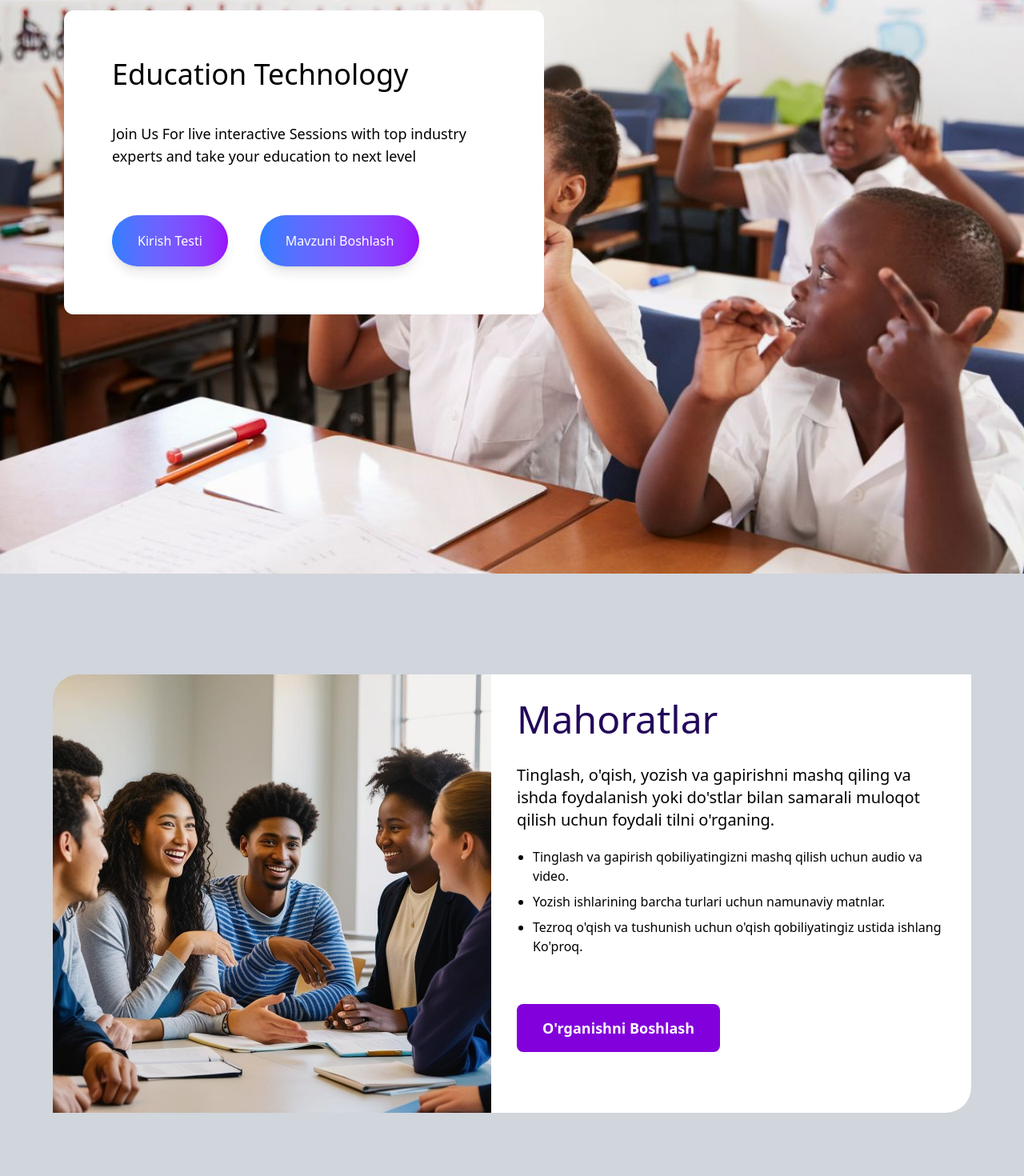
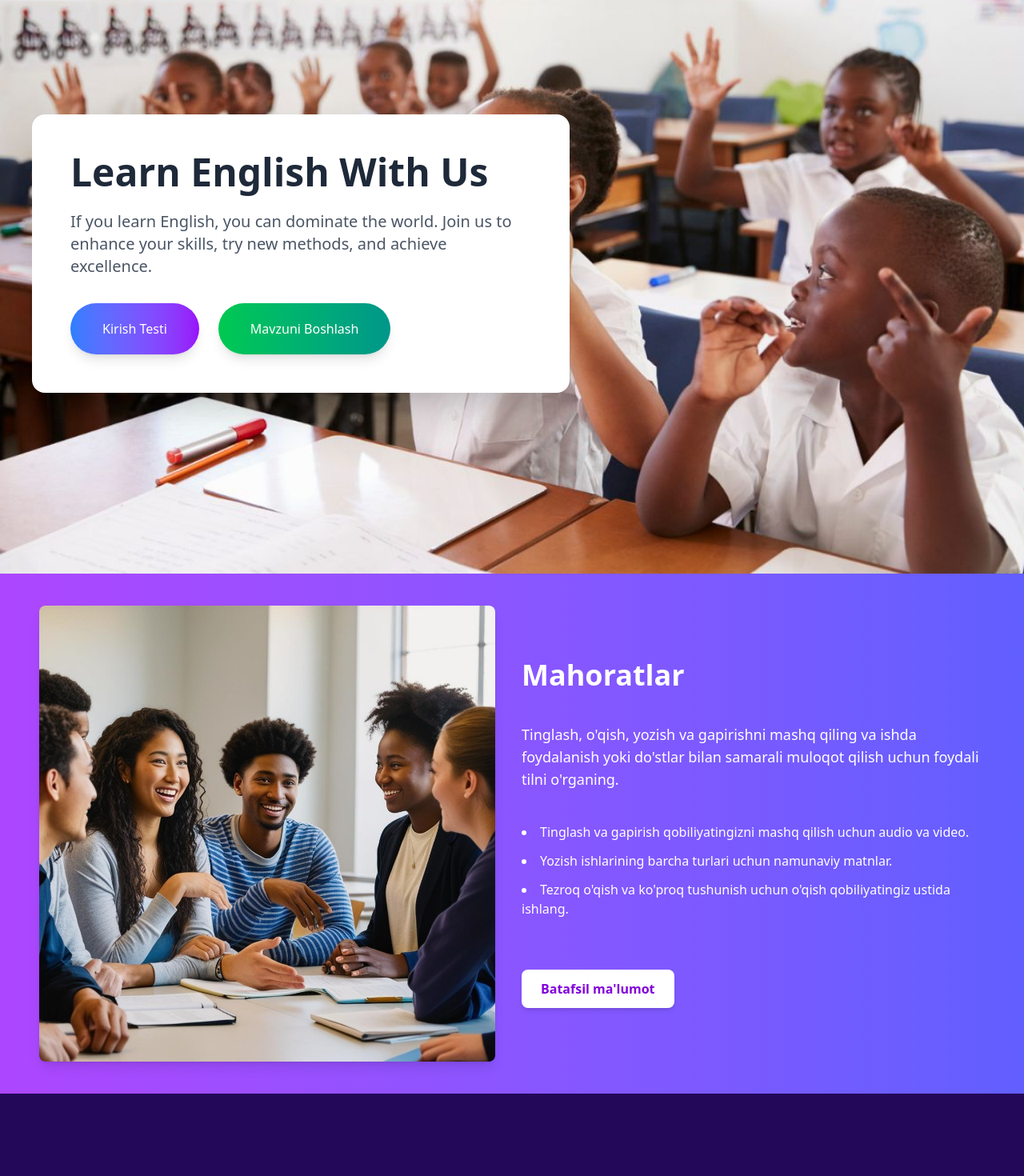
Before and after one commit to UI-Vortex/Paid-Project-Test-Center, a React (Vite) app: page / in a window 1280 px wide. Shown: the part 203-1673 px from the top of the page at 80% size. Built offline with nearby package versions, Linux system fonts and the light colour scheme.

Commit message:
skills has been remodeled

```diff
--- a/src/Components/Home.jsx
+++ b/src/Components/Home.jsx
@@ -37,22 +37,22 @@ function Home() {
           className="test h-screen bg-no-repeat bg-cover bg-center"
           style={{ backgroundImage: `url(${students})` }}
         >
-          <div className="transform translate-y-24 ml-20">
-            <div className="test bg-white w-150 h-95 rounded-xl p-15">
-              <h1 className="text-2xl sm:text-2xl md:text-3xl lg:text-4xl mb-10">
-                Education Technology
+          <div className="flex flex-col items-start justify-center h-full text-left px-10">
+            <div className="bg-white bg-opacity-90 p-12 rounded-2xl shadow-2xl max-w-2xl">
+              <h1 className="text-5xl font-bold text-gray-800 mb-6">
+                Learn English With Us
               </h1>
-              <p className="text-lg mb-10">
-                Join Us For live interactive Sessions with top industry experts
-                and take your education to next level
+              <p className="text-xl text-gray-600 mb-8">
+                If you learn English, you can dominate the world. Join us to enhance your skills, try new methods, and achieve excellence.
               </p>
-
-              <button className="px-8 py-5 mt-5 text-white bg-gradient-to-r from-blue-500 to-purple-600 rounded-full shadow-lg hover:shadow-xl transform hover:scale-105 transition duration-300 cursor-pointer">
-                Kirish Testi
-              </button>
-              <button className="px-8 py-5 mt-5 ml-10 text-white bg-gradient-to-r from-blue-500 to-purple-600 rounded-full shadow-lg hover:shadow-xl transform hover:scale-105 transition duration-300 cursor-pointer">
-                Mavzuni Boshlash
-              </button>
+              <div className="flex flex-col sm:flex-row gap-6">
+                <button className="px-10 py-5 text-white bg-gradient-to-r from-blue-500 to-purple-600 rounded-full shadow-lg hover:shadow-xl transform hover:scale-105 transition duration-300 cursor-pointer">
+                  Kirish Testi
+                </button>
+                <button className="px-10 py-5 text-white bg-gradient-to-r from-green-500 to-teal-600 rounded-full shadow-lg hover:shadow-xl transform hover:scale-105 transition duration-300 cursor-pointer">
+                  Mavzuni Boshlash
+                </button>
+              </div>
             </div>
           </div>
         </div>
--- a/src/Sections/Courses.jsx
+++ b/src/Sections/Courses.jsx
@@ -10,10 +10,11 @@ function Courses() {
       <div className="w-full h-full" style={{ background: "rgb(35, 8, 90)" }}>
         <div className="max-w-screen-xl mx-auto p-5">
           <h1 className="text-5xl text-white font-bold text-center mb-20 mt-20">Bo'limlar</h1>
-          <div className="grid grid-cols-1 md:grid-cols-2 lg:grid-cols-3 gap-6">
+          <div className="grid grid-cols-1 md:grid-cols-2 lg:grid-cols-3 gap-10">
             <div className="bg-white rounded-lg shadow-lg p-5 cursor-pointer">
               <img src={liveClass} alt="Course" className="w-full h-48 object-cover rounded-t-lg" />
               <h2 className="text-xl font-semibold mt-4">Jonli Efir Darslar</h2>
+              <hr className="mt-2" />
               <p className="text-gray-600 mt-2">Tajribali o'qituvchilar bilan guruh va yakka tartibda onlayn darslar.
               </p>
               <button className="mt-4 px-6 py-2 text-white bg-green-500 rounded-lg hover:bg-white hover:text-green-500 border border-green-500 transition-colors duration-300 cursor-pointer tranform hover:scale-105">
@@ -23,6 +24,7 @@ function Courses() {
             <div className="bg-white rounded-lg shadow-lg p-5 cursor-pointer">
               <img src={prep} alt="Course" className="w-full h-48 object-cover rounded-t-lg" />
               <h2 className="text-xl font-semibold mt-4">Ielts va Cefr</h2>
+              <hr className="mt-2" />
               <p className="text-gray-600 mt-2">Shaxsiy va guruhli onlayn darslar orqali kerakli ballni oling.</p>
               <button className="mt-4 px-6 py-2 text-white bg-green-500 rounded-lg hover:bg-white hover:text-green-500 border border-green-500 transition-colors duration-300 cursor-pointer tranform hover:scale-105">
                 Boshlash
@@ -32,6 +34,7 @@ function Courses() {
               <img src={tutor} alt="Course" className="w-full h-48 object-cover rounded-t-lg" />
               <h2 className="text-xl font-semibold mt-4">
               Shaxsiy repetitorlik</h2>
+              <hr className="mt-2" />
               <p className="text-gray-600 mt-2">Shaxsiy rejaga qaratilgan birma-bir onlayn sessiyalar.
               </p>
               <button className="mt-4 px-6 py-2 text-white bg-green-500 rounded-lg hover:bg-white hover:text-green-500 border border-green-500 transition-colors duration-300 cursor-pointer tranform hover:scale-105">
@@ -41,6 +44,7 @@ function Courses() {
             <div className="bg-white rounded-lg shadow-lg p-5 cursor-pointer">
               <img src={selfStudy} alt="Course" className="w-full h-48 object-cover rounded-t-lg" />
               <h2 className="text-xl font-semibold mt-4">Mustaqil ta'lim kurslari</h2>
+              <hr className="mt-2" />
               <p className="text-gray-600 mt-2">O'z-o'zini o'rganish onlayn kursi bilan o'z tezligida o'rganing.</p>
               <button className="mt-4 px-6 py-2 text-white bg-green-500 rounded-lg hover:bg-white hover:text-green-500 border border-green-500 transition-colors duration-300 cursor-pointer tranform hover:scale-105">
                 Boshlash
@@ -49,6 +53,7 @@ function Courses() {
             <div className="bg-white rounded-lg shadow-lg p-5 cursor-pointer">
               <img src={selfStudy} alt="Course" className="w-full h-48 object-cover rounded-t-lg" />
               <h2 className="text-xl font-semibold mt-4">Ingliz Tili Yuksak Daraja</h2>
+              <hr className="mt-2" />
               <p className="text-gray-600 mt-2">Yuksak darajadagi ingliz tili rivojlantiring. va bizda o'qing</p>
               <button className="mt-4 px-6 py-2 text-white bg-green-500 rounded-lg hover:bg-white hover:text-green-500 border border-green-500 transition-colors duration-300 cursor-pointer tranform hover:scale-105">
                 Boshlash
@@ -57,6 +62,7 @@ function Courses() {
             <div className="bg-white rounded-lg shadow-lg p-5 cursor-pointer">
               <img src={selfStudy} alt="Course" className="w-full h-48 object-cover rounded-t-lg" />
               <h2 className="text-xl font-semibold mt-4">Ingliz Tili Yuksak Daraja</h2>
+              <hr className="mt-2" />
               <p className="text-gray-600 mt-2">Yuksak darajadagi ingliz tili rivojlantiring. va bizda o'qing</p>
               <button className="mt-4 px-6 py-2 text-white bg-green-500 rounded-lg hover:bg-white hover:text-green-500 border border-green-500 transition-colors duration-300 cursor-pointer tranform hover:scale-105">
                 Boshlash
--- a/src/Sections/Skills.jsx
+++ b/src/Sections/Skills.jsx
@@ -4,43 +4,75 @@ import feedback from "../assets/feedback.jpg";
 function Skills() {
   return (
     <>
-        <div className="w-full h-200 flex bg-gray-300 justify-center p-8 items-center flex-wrap">
-            <div className="feedback-image">
-                <img
-                    className="rounded-tl-4xl"
-                    src={feedback}
-                    width={548}
-                    alt="Error"
-                />
-            </div>
-            <div className="feedback-texts w-150 h-137 bg-white p-8 rounded-br-4xl">
+      {/* <div className="feedback-container w-full h-200 bg-green-100 p-4 sm:p-15 h-380">
         <h1
-                    className="feed-title text-5xl mb-8"
+          className="font-bold text-4xl text-center mb-20"
           style={{ color: "rgb(35, 8, 90)" }}
         >
-                    Mahoratlar
+          Biz sizga haqiqiy dunyoda ishonchli muloqot qilishingizga yordam
+          beradigan to'g'ri vositalarni taqdim etamiz
         </h1>
-                <p className="feed-desc text-black font-weight-500 text-xl mb-5">
+        <div className="flex justify-center items-center m-auto w-full xl:w-300 h-100 lg:w-200 h-130 md:w-150 h-130 sm:flex-row flex-wrap">
+          <div className="feed-image">
+            <img className="rounded-tl-4xl sm:w-100 h-100 lg:w-200 h-140" src={feedback} alt="error" />
+          </div>
+          <div className="feed-text bg-white rounded-br-4xl p-10 sm:w-130 h-100 p-0 lg: w-200 h-130">
+            <h1 className="text-4xl font-bold mb-10" style={{ color: "rgb(35, 8, 90)" }}>Mahoratlar</h1>
+            <p className="text-lg mb-5">
               Tinglash, o'qish, yozish va gapirishni mashq qiling va ishda
               foydalanish yoki do'stlar bilan samarali muloqot qilish uchun
               foydali tilni o'rganing.
             </p>
-
-                <ul className="list-item ml-5 mb-15">
-                    <li className="item list-disc mb-2">
-                        Tinglash va gapirish qobiliyatingizni mashq qilish uchun audio va video.
+            <ul className="list-item list-disc">
+              <li className="item mb-5">
+                Tinglash va gapirish qobiliyatingizni mashq qilish uchun audio
+                va video.
               </li>
-                    <li className="item list-disc mb-2">
+              <li className="item mb-5">
+                Yozish ishlarining barcha turlari uchun namunaviy matnlar..
+              </li>
+              <li className="item">
+                Tezroq o'qish va ko'proq tushunish uchun o'qish qobiliyatingiz
+                ustida ishlang..
+              </li>
+            </ul>
+          </div>
+        </div>
+      </div> */}
+    <div className="flex flex-col sm:flex-row items-center justify-center bg-gradient-to-r from-purple-500 to-indigo-500 text-white shadow-lg p-6 sm:p-10">
+        <div className="w-full sm:w-1/2 flex justify-center">
+            <img
+                className="w-[570px] rounded-lg shadow-lg transform hover:scale-102 transition-transform duration-300"
+                src={feedback}
+                alt="Feedback"
+            />
+        </div>
+        <div className="w-full sm:w-1/2 mt-6 sm:mt-0 sm:ml-6 text-center sm:text-left">
+            <h1 className="text-3xl sm:text-4xl font-extrabold mb-4">
+                Mahoratlar
+            </h1>
+            <p className="text-lg mb-10 mt-10">
+                Tinglash, o'qish, yozish va gapirishni mashq qiling va ishda
+                foydalanish yoki do'stlar bilan samarali muloqot qilish uchun
+                foydali tilni o'rganing.
+            </p>
+            <ul className="list-disc list-inside space-y-3 mb-10">
+                <li>
+                    Tinglash va gapirish qobiliyatingizni mashq qilish uchun audio
+                    va video.
+                </li>
+                <li>
                     Yozish ishlarining barcha turlari uchun namunaviy matnlar.
                 </li>
-                    <li className="item list-disc mb-2">
-                        Tezroq o'qish va tushunish uchun o'qish qobiliyatingiz ustida ishlang
-                        Ko'proq.
+                <li>
+                    Tezroq o'qish va ko'proq tushunish uchun o'qish qobiliyatingiz
+                    ustida ishlang.
                 </li>
             </ul>
-
-                <button className="feed bg-purple-700 text-white text-lg font-semibold py-4 px-8 rounded-lg hover:bg-purple-800 hover:scale-105 transition-transform duration-300">
-                    O'rganishni Boshlash
+            <button
+                className="mt-6 px-6 py-3 bg-white text-purple-700 font-bold rounded-lg shadow-md hover:bg-purple-600 hover:text-white hover:shadow-lg transform hover:scale-105 hover:-translate-y-1 transition-all duration-300 cursor-pointer"
+            >
+                Batafsil ma'lumot
             </button>
         </div>
     </div>
```
Also changed, not shown: src/Components/Footer.jsx (added, +11 -0 lines). Lines whose indentation alone changed are shown as unchanged.
